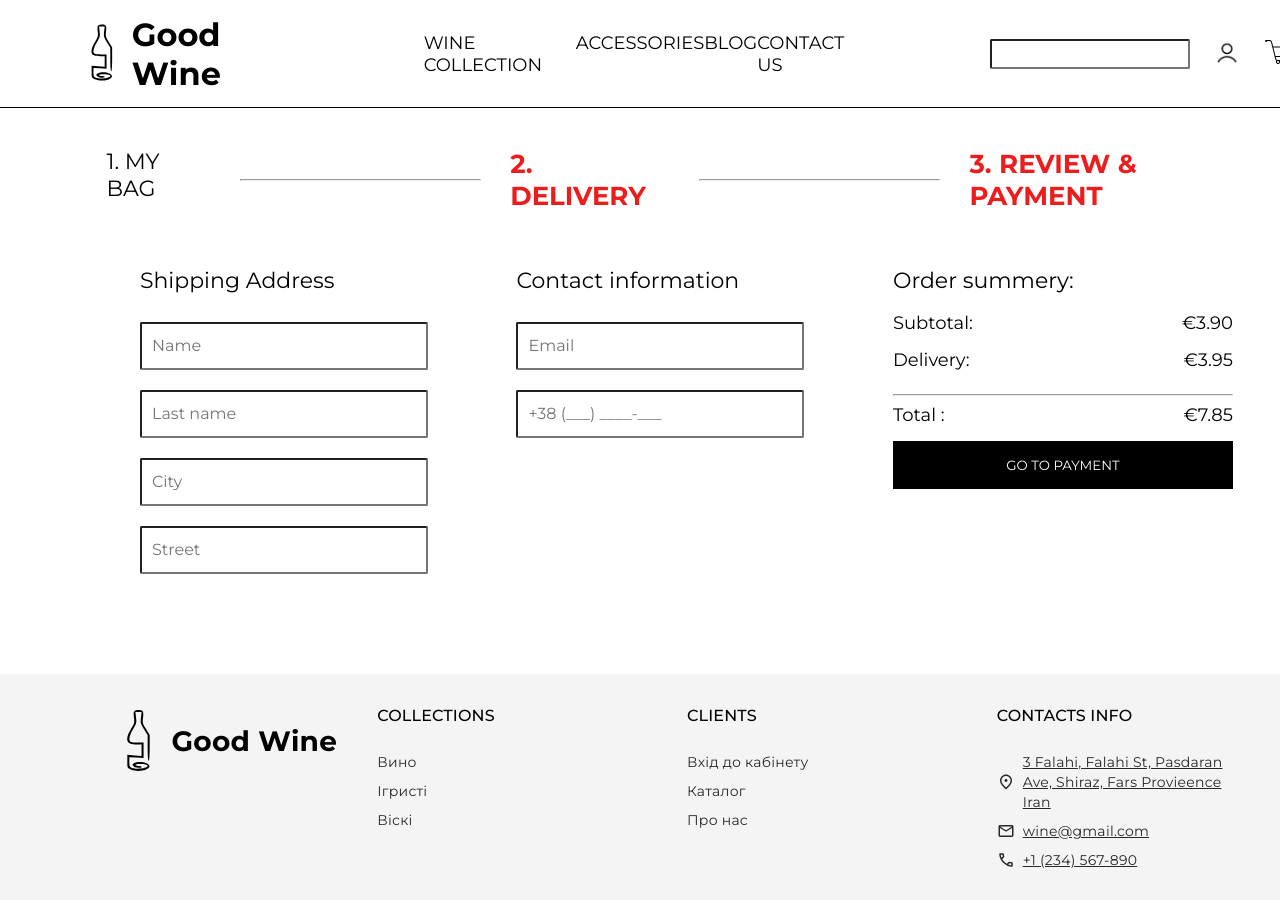
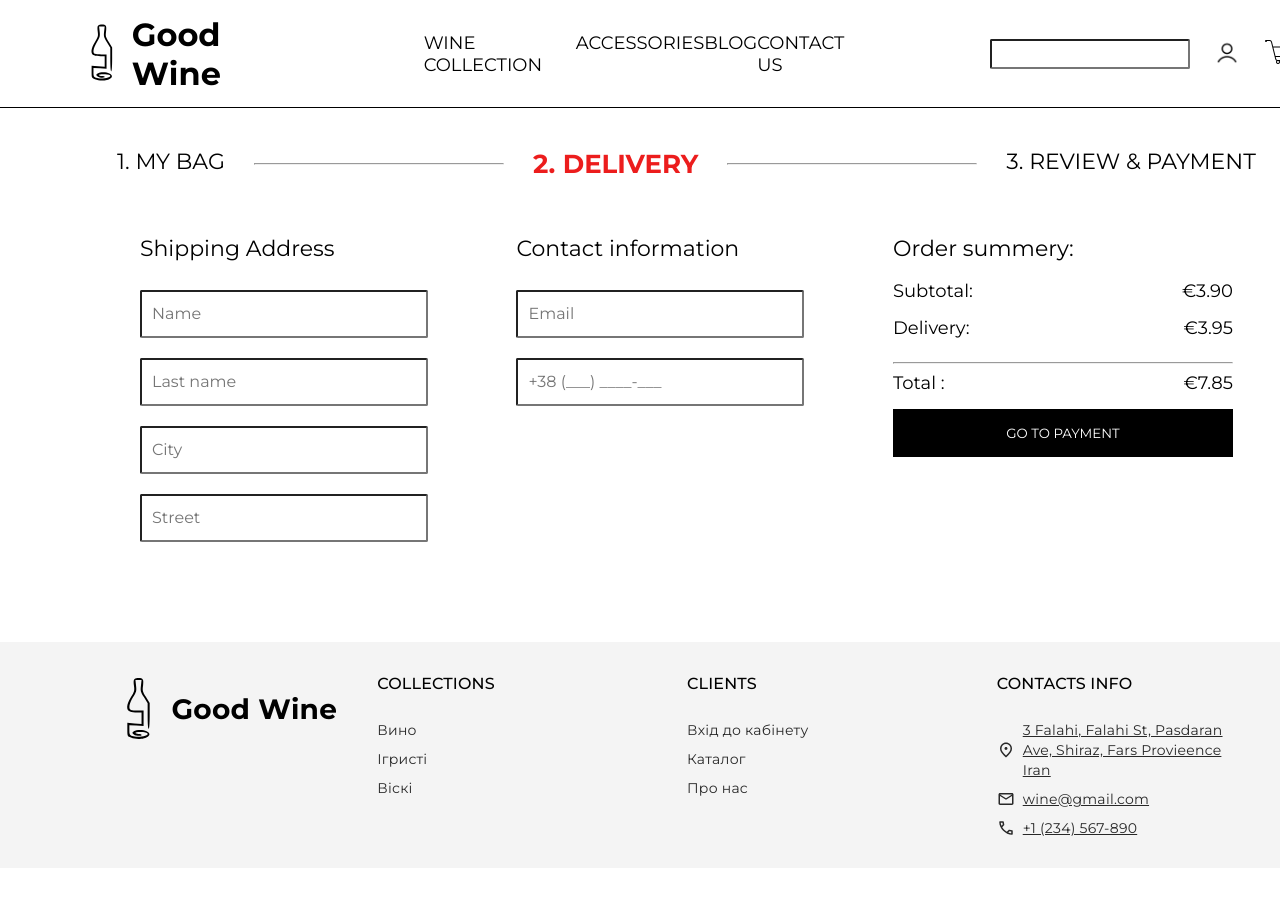
Before and after one commit to someHarry/fe-102-final-project, a React (Create React App) app in the folder client/: page /delivery in a window 1280 px wide. Shown: the top 900 px of the page. After the commit the page ends 868 px from the top, so only its background shows below. Built offline with nearby package versions, Linux system fonts and the light colour scheme.

Commit message:
Payment_confirm_page

```diff
--- a/client/src/Pages/PaymentCorfimPage/PaymentCorfimPage.scss
+++ b/client/src/Pages/PaymentCorfimPage/PaymentCorfimPage.scss
@@ -303,7 +303,7 @@
     line-height: 20px;
     letter-spacing: 0.1px;
     text-transform: uppercase;
-    width: 455px;
+    width: 480px;
     margin-left: 8px;
 
     &:hover {
--- a/client/src/Pages/PaymentPage/PaymentPage.jsx
+++ b/client/src/Pages/PaymentPage/PaymentPage.jsx
@@ -59,11 +59,11 @@ function PaymentPage() {
   return (
     <section className='payment-page'>
       <div className="routes">
-        <p className="routes-title">1. MY BAG</p>
+        <p className="routes-titl">1. MY BAG</p>
         <hr className="routes-line" />
-        <p className="routes-title">2. DELIVERY</p>
+        <p className="routes-titl">2. DELIVERY</p>
         <hr className="routes-line" />
-        <p className="routes-title">3. REVIEW & PAYMENT</p>
+        <p className="routes-titl">3. REVIEW & PAYMENT</p>
       </div>
       <div className="payment">
         <div className='payment-adaptive'>
--- a/client/src/Pages/PaymentPage/PaymentPage.scss
+++ b/client/src/Pages/PaymentPage/PaymentPage.scss
@@ -30,7 +30,7 @@
          }
 }
 
-.routes-title {
+.routes-titl {
   font-family: Montserrat;
   font-size: 22px;
   font-style: normal;
@@ -43,7 +43,7 @@
             }
 }
 
-.routes-title:nth-of-type(3n) {
+.routes-titl:nth-of-type(3n) {
   color: #ec1d1d;
   font-size: 26px;
   font-style: normal;
```
